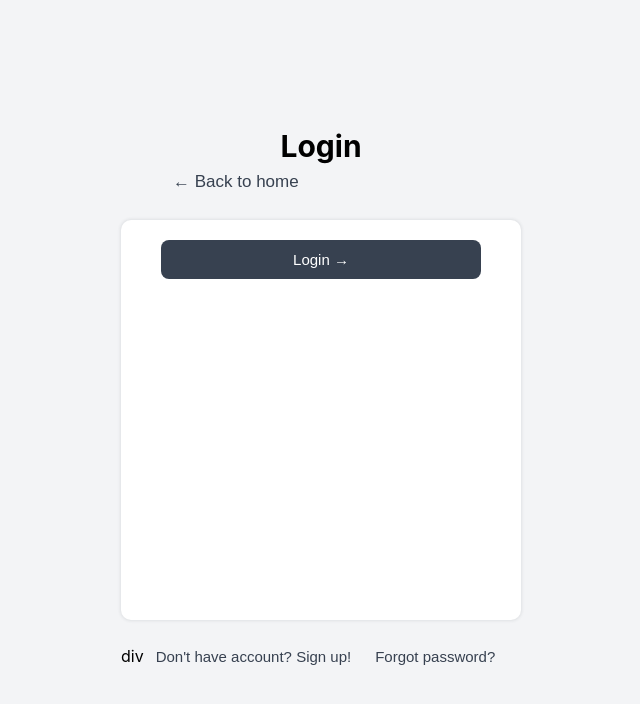
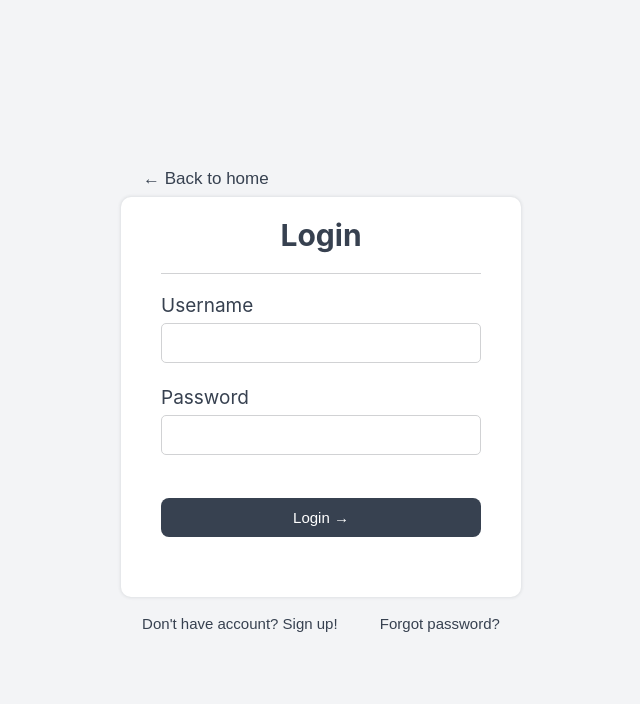
Before and after one commit to IvanVasil-ev/blog-app, a Next.js app: page /login in a window 1280 px wide. Shown: the top 704 px of the page, without its empty margins (319-959 px from the left). Built offline with nearby package versions, Linux system fonts and the light colour scheme.

Commit message:
Add custom input

```diff
--- a/package.json
+++ b/package.json
@@ -8,8 +8,8 @@
     "url": "https://github.com/IvanVasil-ev"
   },
   "engines": {
-    "node": "^14.17.4",
-    "yarn": "^1.22.11"
+    "node": ">14.17.4",
+    "yarn": ">1.22.11"
   },
   "scripts": {
     "dev": "next dev",
--- /dev/null
+++ b/pages/forgot-password/index.tsx
@@ -0,0 +1,3 @@
+import ForgotPasswordPage from '@domain/ForgotPassword/ForgotPassword';
+
+export default ForgotPasswordPage;
--- a/src/components/common/Input.tsx
+++ b/src/components/common/Input.tsx
@@ -1,30 +1,43 @@
+import { ChangeEvent } from 'react';
 import cx from 'clsx';
 
 import styles from '@styles/components/Input.module.scss';
 
 interface InputPropTypes {
   type?: string;
+  label?: string;
+  error?: string;
   value: string;
-  onChange: () => boolean;
+  onChange: (e: ChangeEvent<HTMLInputElement>) => void;
   placeholder?: string;
   customStyles?: any;
+  wrapperStyles?: any;
 }
 
 const Input = ({
   value,
+  error = '',
+  label,
   type = 'text',
   placeholder = '',
   onChange = () => false,
   customStyles,
+  wrapperStyles,
 }: InputPropTypes) => {
   return (
+    <div className={cx(styles.container, wrapperStyles)}>
+      {label && <span className={styles.label}>{label}</span>}
       <input
-      className={cx(styles, customStyles)}
+        className={cx(styles.input, customStyles)}
         type={type}
         value={value}
         onChange={onChange}
         placeholder={placeholder}
       />
+      <div className={styles.errorWrapper}>
+        {error && <span className={styles.error}>{error}</span>}
+      </div>
+    </div>
   );
 };
 
--- a/src/domain/Login/LoginPage.tsx
+++ b/src/domain/Login/LoginPage.tsx
@@ -1,29 +1,46 @@
+import { useState } from 'react';
 import { useRouter } from 'next/router';
 
 import AuthorizationLayout from '@layouts/AuthorizationLayout';
-// import Input from '@components/common/Input';
+import Input from '@components/common/Input';
 import Button from '@components/common/Button';
 import styles from '@styles/pages/Login.module.scss';
 
 const LoginPage = () => {
   const router = useRouter();
+  const [login, setLogin] = useState('');
+  const [password, setPassword] = useState('');
 
   return (
     <div>
-      <span className={styles.title}>Login</span>
       <Button customStyles={styles.goHomeButton} onClick={() => router.push('/')}>
         ← Back to home
       </Button>
       <div className={styles.container}>
-        {/* <Input /> */}
-        <Button customStyles={styles.authButton} onClick={() => router.push('/')}>
+        <span className={styles.title}>Login</span>
+        <div className={styles.divider} />
+        <Input
+          value={login}
+          onChange={(e) => setLogin(e.target.value)}
+          wrapperStyles={styles.input}
+          type="email"
+          label="Username"
+        />
+        <Input
+          value={password}
+          onChange={(e) => setPassword(e.target.value)}
+          wrapperStyles={styles.input}
+          type="password"
+          label="Password"
+        />
+        <Button mode="contained" customStyles={styles.authButton} onClick={() => router.push('/')}>
           Login →
         </Button>
-        <div />
       </div>
-      div
-      <Button>Don&apos;t have account? Sign up!</Button>
-      <Button>Forgot password?</Button>
+      <div className={styles.footer}>
+        <Button onClick={() => router.push('/signup')}>Don&apos;t have account? Sign up!</Button>
+        <Button onClick={() => router.push('/forgot-password')}>Forgot password?</Button>
+      </div>
     </div>
   );
 };
--- a/styles/_theme.scss
+++ b/styles/_theme.scss
@@ -1,7 +1,9 @@
+$white: #ffffff;
+$black: #000000;
 $grey: #f3f4f6;
-
+$dark-grey: #d1d2d4;
 $blue: #414d5f;
 $dark-blue: #374150;
-
 $orange: #e28b00;
 $orange-hover: #eb9100;
+$red: #c00000;
--- a/styles/components/Button.module.scss
+++ b/styles/components/Button.module.scss
@@ -45,7 +45,8 @@
   color: theme.$dark-blue;
 
   &:hover {
-    color: #000;
+    color: theme.$black;
+    text-decoration: underline;
   }
 
   &:active {
--- a/styles/components/Input.module.scss
+++ b/styles/components/Input.module.scss
@@ -0,0 +1,53 @@
+@use '../theme';
+
+.container {
+  display: flex;
+  flex-direction: column;
+}
+
+.label {
+  margin-bottom: 6px;
+  font-size: 19px;
+}
+
+.input {
+  height: 40px;
+  border-radius: 5px;
+  border: 1px solid theme.$dark-grey;
+  font-size: 15px;
+  padding: 0 10px;
+}
+
+.inputError {
+  animation: shake 0.25s ease-in-out 0s 2;
+}
+
+.errorWrapper {
+  height: 13px;
+  padding-left: 7px;
+}
+
+.error {
+  font-size: 13px;
+  color: theme.$red;
+  transition: 0.3s;
+}
+
+@keyframes shake {
+  0% {
+    margin-left: 0rem;
+    margin-right: 0rem;
+  }
+  25% {
+    margin-left: 0.3rem;
+    margin-right: -0.3rem;
+  }
+  75% {
+    margin-left: -0.3rem;
+    margin-right: 0.3rem;
+  }
+  100% {
+    margin-left: 0rem;
+    margin-right: 0rem;
+  }
+}
--- a/styles/globals.scss
+++ b/styles/globals.scss
@@ -5,6 +5,7 @@ body {
   font-family: -apple-system, BlinkMacSystemFont, Segoe UI, Roboto, Oxygen, Ubuntu, Cantarell,
     Fira Sans, Droid Sans, Helvetica Neue, sans-serif;
   background-color: theme.$grey;
+  color: theme.$dark-blue;
 }
 
 * {
--- a/styles/pages/Login.module.scss
+++ b/styles/pages/Login.module.scss
@@ -4,12 +4,11 @@
   display: flex;
   flex-direction: column;
   padding: 20px 40px;
-  background-color: #ffffff;
+  background-color: theme.$white;
   height: 400px;
   width: 400px;
   border-radius: 10px;
   box-shadow: 0 0 3px 1px rgba(55, 65, 80, 0.1);
-  margin: 20px 0;
 }
 
 .title {
@@ -19,25 +18,44 @@
   text-align: center;
 }
 
+.divider {
+  width: 100%;
+  height: 1px;
+  background-color: theme.$dark-grey;
+  margin: 20px 0;
+}
+
+.input {
+  margin-bottom: 10px;
+}
+
 .authButton {
   background-color: theme.$dark-blue;
-  color: #ffffff;
+  color: theme.$white;
   border-radius: 8px;
   padding: 11px 10px;
+  margin-top: 20px;
 
   &:hover {
-    color: #ffffff;
+    color: theme.$white;
     background-color: theme.$blue;
   }
 
   &:active {
-    color: #ffffff;
+    color: theme.$white;
     background-color: theme.$dark-blue;
     box-shadow: 0 0 5px 3px rgba(116, 137, 168, 0.5) inset;
   }
 }
 
 .goHomeButton {
-  margin-left: 40px;
+  margin-left: 10px;
   font-size: 17px;
 }
+
+.footer {
+  display: flex;
+  width: 100%;
+  justify-content: space-around;
+  margin-top: 10px;
+}
```
Also changed, not shown: src/domain/ForgotPassword/ForgotPassword.tsx (added, +11 -0 lines), 1 other file (tests, documents, lock files or other folders). Lines whose indentation alone changed are shown as unchanged.
